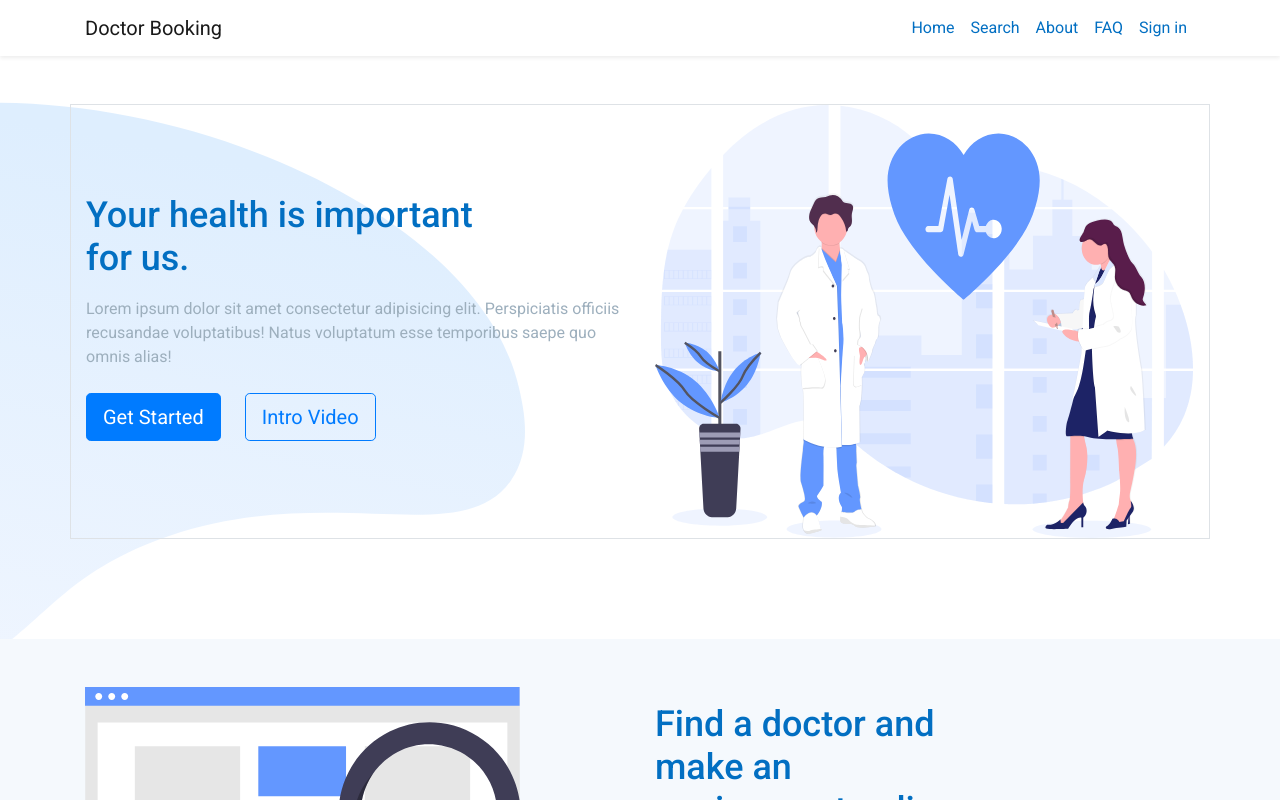
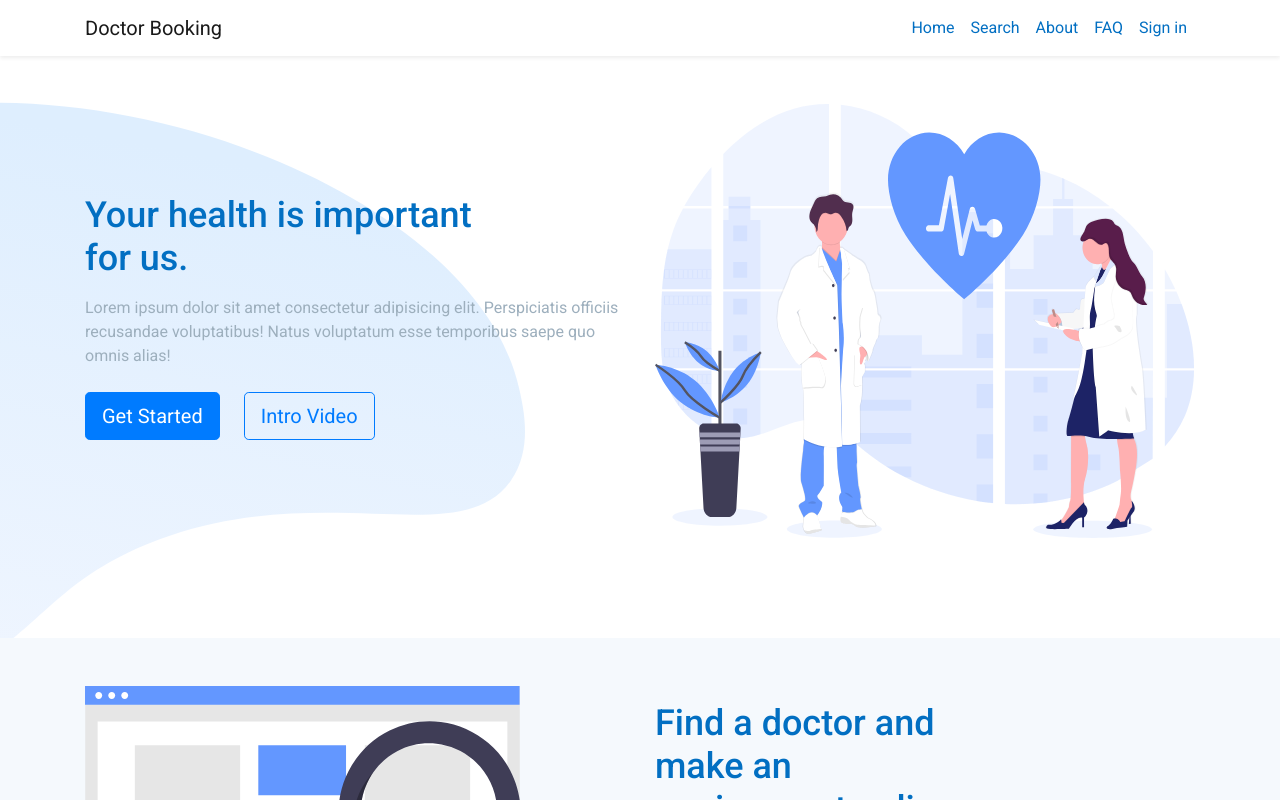
Before and after one commit to Iraq-WBC-Capstones-2020/doctor-booking-web, a React (Create React App) app: page / in a window 1280 px wide. Shown: the top 800 px of the page. Built offline with nearby package versions, Linux system fonts and the light colour scheme.

Commit message:
remove border

```diff
--- a/src/components/IntroSection/IntroSection.js
+++ b/src/components/IntroSection/IntroSection.js
@@ -9,7 +9,7 @@ function IntroSection() {
     <div className="introSection">
       <img src={penIntro} className="penIntro" alt="" />
       <Container>
-        <Row className="border my-5">
+        <Row className=" my-5">
           <Col lg="6" className=" d-flex align-items-center">
             <div>
               <h1 className="my-3">
```
Also changed, not shown: src/App.js (line endings or trailing spaces).
